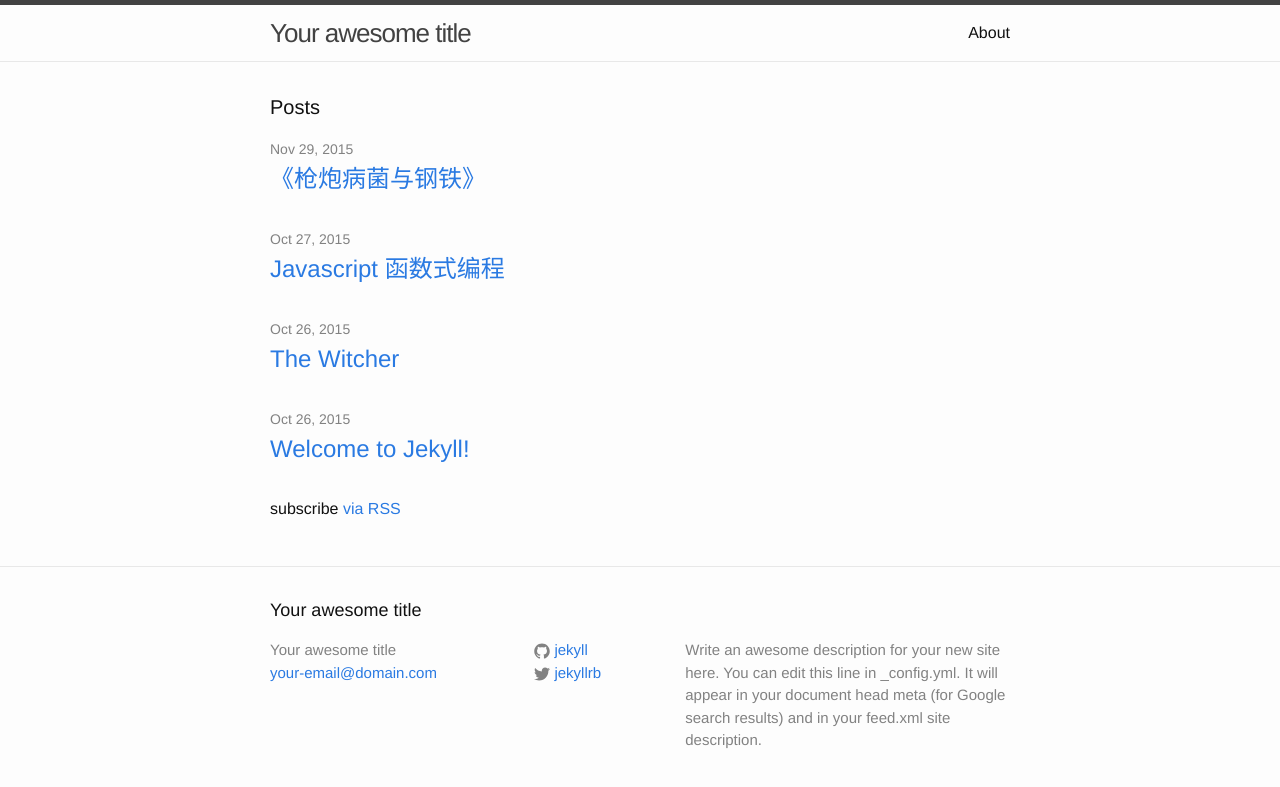
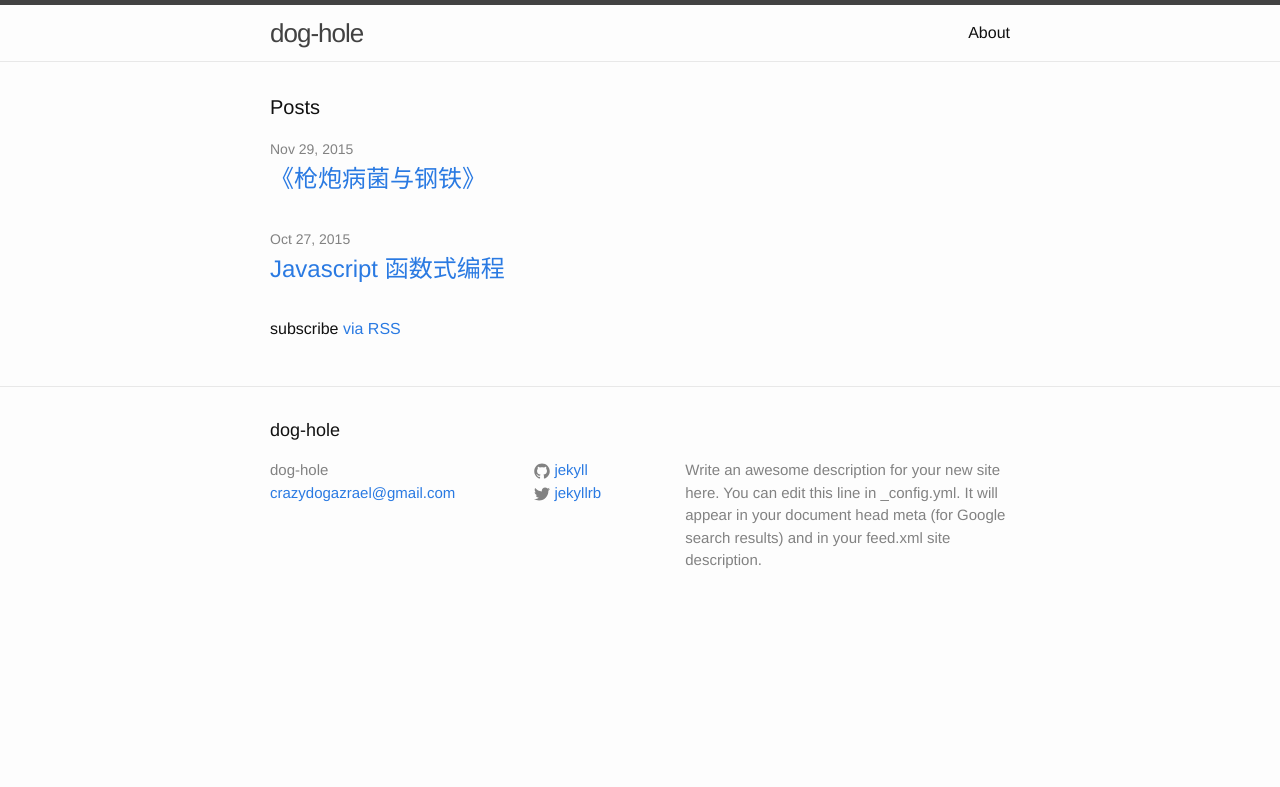
Before and after one commit to Crazydogs/Crazydogs.github.io, a Jekyll site: the page built from index.html, in a window 1280 px wide. Shown: the top 787 px of the page. Built offline with Jekyll 4.4.1, drawn with Linux system fonts in a browser that asks for light colours.

Commit message:
remove some post

```diff
--- a/_config.yml
+++ b/_config.yml
@@ -1,6 +1,6 @@
 # Site settings
-title: Your awesome title
-email: your-email@domain.com
+title: dog-hole
+email: crazydogazrael@gmail.com
 description: > # this means to ignore newlines until "baseurl:"
   Write an awesome description for your new site here. You can edit this
   line in _config.yml. It will appear in your document head meta (for
--- a/_posts/2015-10-27-witcher.markdown
+++ /dev/null
@@ -1,6 +0,0 @@
----
-layout: post
-title:  "The Witcher"
-date:   2015-10-26 23:34:16
-categories: jekyll update
----
```
Also changed, not shown: _posts/2015-10-26-welcome-to-jekyll.markdown (deleted, +0 -25 lines), 1 other file.
